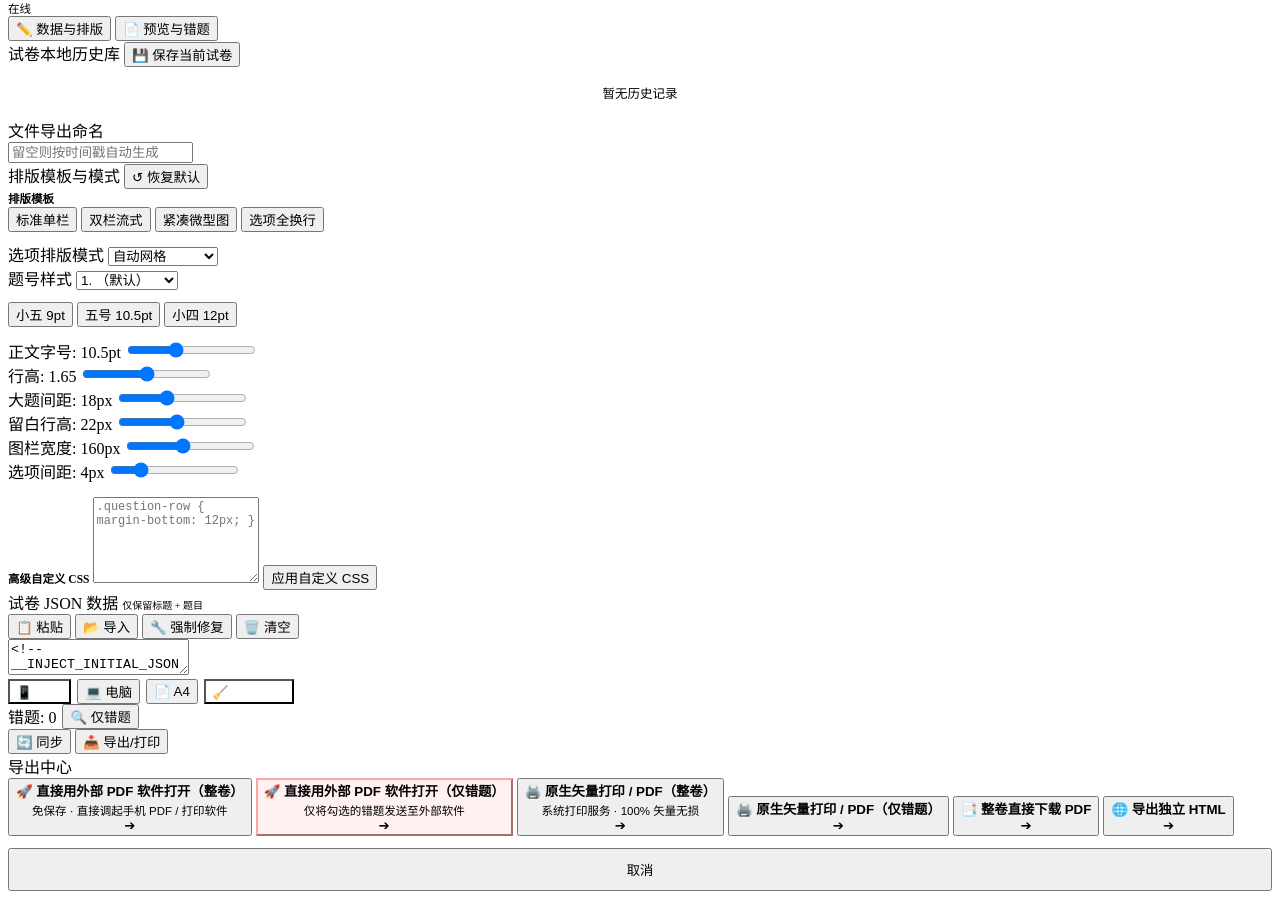
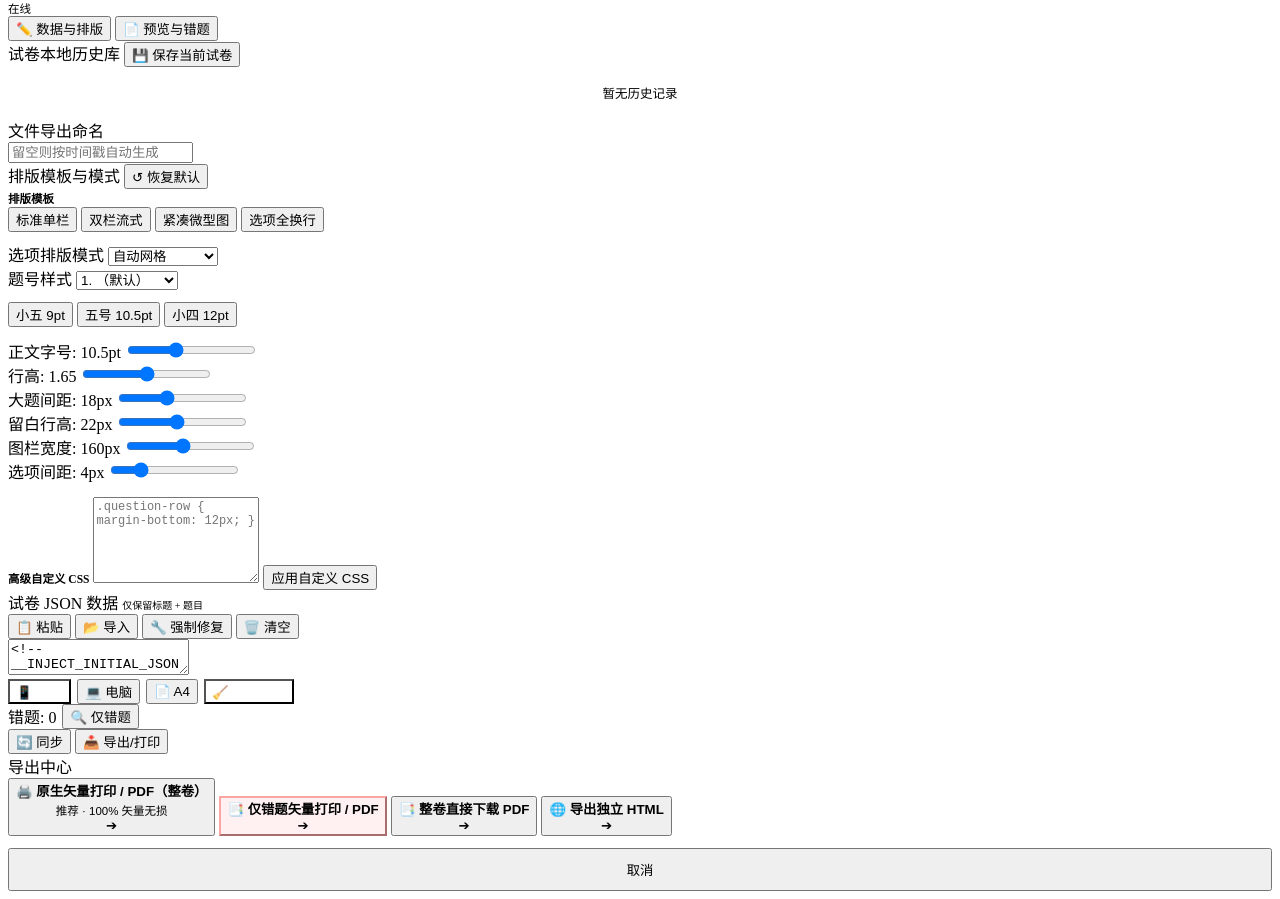
Before and after one commit to Ankstam/question, a website: page src/ui/index.html in a window 1280 px wide. Shown: the part 107-1006 px from the top of the page. Drawn offline with nearby package versions, Linux system fonts and the light colour scheme.

Commit message:
Update index.html

```diff
--- a/src/ui/index.html
+++ b/src/ui/index.html
@@ -167,38 +167,15 @@
   <div class="modal-overlay" id="export-modal" onclick="closeExportModal(event)">
     <div class="modal-content" onclick="event.stopPropagation()">
       <div class="modal-header">导出中心</div>
-
-      <!-- 当大试卷渲染超过浏览器手势时间限制时显示的直达横幅 -->
-      <div id="ready-share-banner" style="display:none;margin-bottom:12px;padding:12px;border-radius:12px;background:#ecfdf5;border:1.5px solid #10b981;text-align:center;">
-        <div style="font-size:13px;font-weight:700;color:#065f46;margin-bottom:8px;">✅ PDF 已生成完毕</div>
-        <button class="btn btn-primary" style="width:100%;background:linear-gradient(135deg,#059669,#10b981);" onclick="triggerPendingPdfShare()">
-          📂 立即选择外部 PDF / 打印软件打开
-        </button>
-      </div>
-
       <div class="export-grid">
-        <button class="export-item highlight" onclick="openWithExternalPdfApp(false)">
+        <button class="export-item highlight" onclick="triggerChromePrint(false)">
           <div>
-            <div style="color:var(--primary);font-weight:700;">🚀 直接用外部 PDF 软件打开（整卷）</div>
-            <div style="font-size:11.5px;color:var(--text-sub);margin-top:2px;">免保存 · 直接调起手机 PDF / 打印软件</div>
+            <div style="color:var(--primary);font-weight:700;">🖨️ 原生矢量打印 / PDF（整卷）</div>
+            <div style="font-size:11.5px;color:var(--text-sub);margin-top:2px;">推荐 · 100% 矢量无损</div>
           </div><span>➔</span>
         </button>
-        <button class="export-item" style="border-color:#fca5a5;background:#fff1f2;" onclick="openWithExternalPdfApp(true)">
-          <div>
-            <div style="color:var(--danger);font-weight:700;">🚀 直接用外部 PDF 软件打开（仅错题）</div>
-            <div style="font-size:11.5px;color:var(--text-sub);margin-top:2px;">仅将勾选的错题发送至外部软件</div>
-          </div><span>➔</span>
-        </button>
-        <button class="export-item" onclick="triggerChromePrint(false)">
-          <div>
-            <div style="font-weight:700;">🖨️ 原生矢量打印 / PDF（整卷）</div>
-            <div style="font-size:11.5px;color:var(--text-sub);margin-top:2px;">系统打印服务 · 100% 矢量无损</div>
-          </div><span>➔</span>
-        </button>
-        <button class="export-item" onclick="triggerChromePrint(true)">
-          <div>
-            <div style="color:var(--danger);font-weight:600;">🖨️ 原生矢量打印 / PDF（仅错题）</div>
-          </div><span>➔</span>
+        <button class="export-item" style="border-color:#fca5a5;background:#fff1f2;" onclick="triggerChromePrint(true)">
+          <div><div style="color:var(--danger);font-weight:700;">📑 仅错题矢量打印 / PDF</div></div><span>➔</span>
         </button>
         <button class="export-item" onclick="exportDirectPDF(false)">
           <div><div style="font-weight:600;">📑 整卷直接下载 PDF</div></div><span>➔</span>
```
